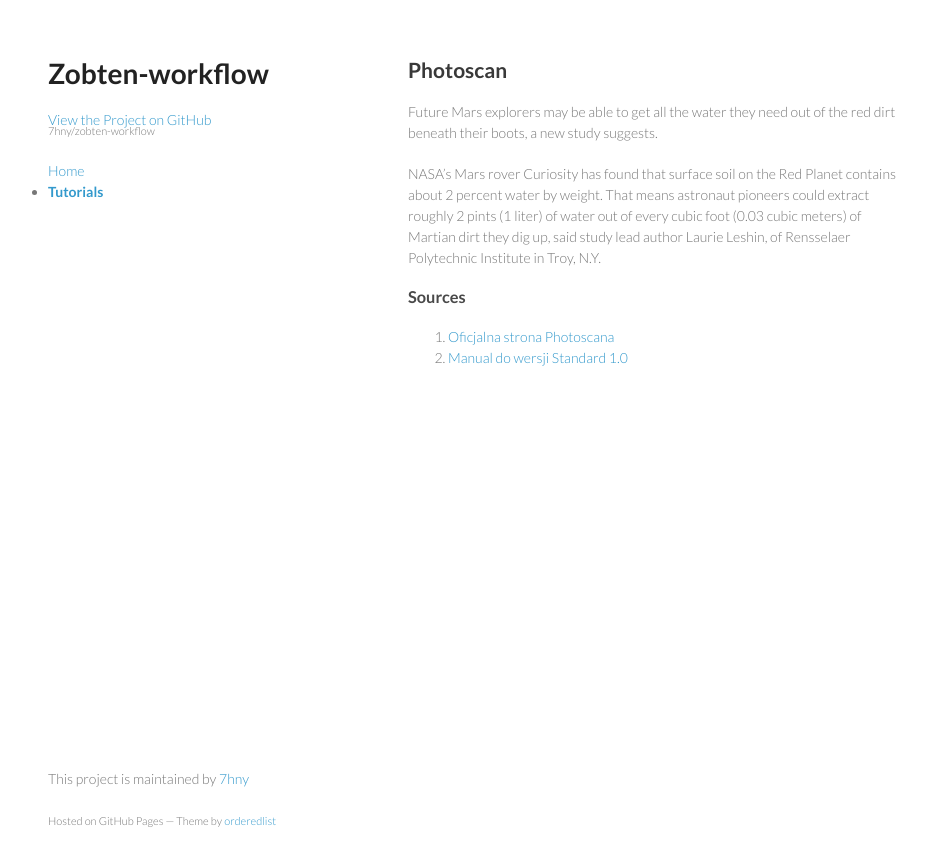
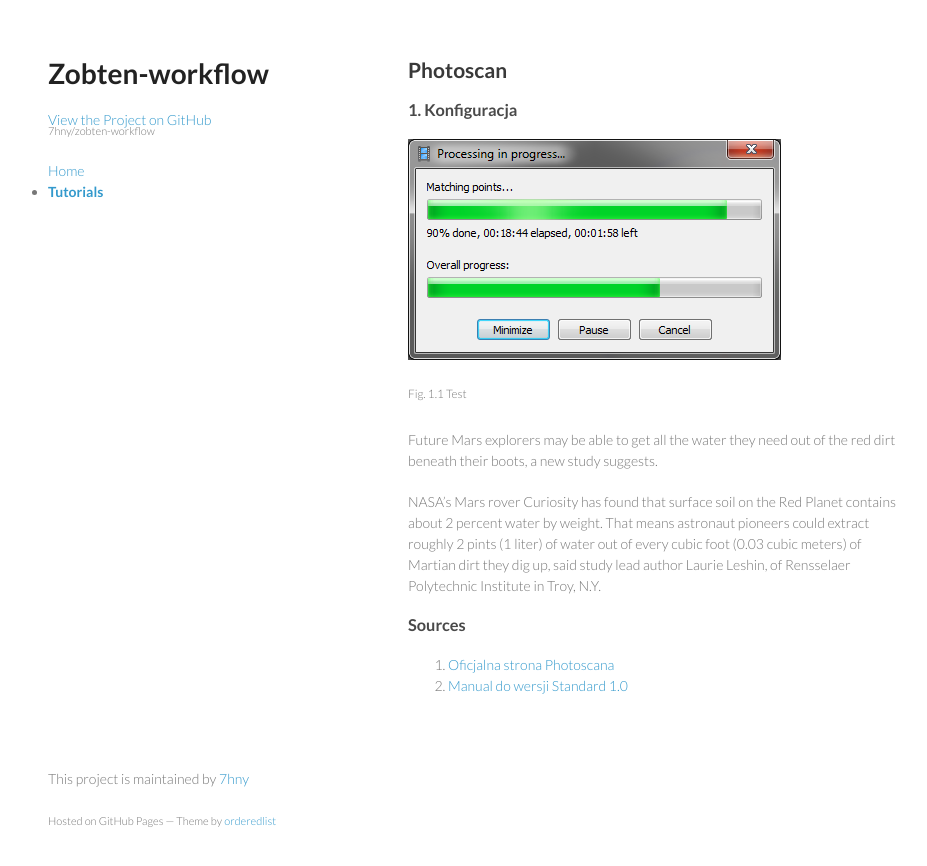
Before and after one commit to 7hny/zobten-workflow, a Jekyll site: the page built from _posts/tutorials/0000-12-30-photoscan.md, in a window 1280 px wide. Shown: the top 866 px of the page, without its empty margins (162-1089 px from the left). Built offline with Jekyll 4.4.1, drawn with Linux system fonts in a browser that asks for light colours; Markdown is read by kramdown in place of the engine named in the settings.

Commit message:
Update 0000-12-30-photoscan.md

```diff
--- a/_posts/tutorials/0000-12-30-photoscan.md
+++ b/_posts/tutorials/0000-12-30-photoscan.md
@@ -10,6 +10,12 @@ sources:
 category: tutorials
 ---
 
+### 1. Konfiguracja
+
+![alt text](http://7hny.github.io/zobten-workflow/img/tutorials/photoscan/test.png "Logo Title Text 1")
+
+<sup>Fig. 1.1 Test</sup>
+
 Future Mars explorers may be able to get all the water they need out of the red dirt beneath their boots, a new study suggests.
 
 NASA’s Mars rover Curiosity has found that surface soil on the Red Planet contains about 2 percent water by weight. That means astronaut pioneers could extract roughly 2 pints (1 liter) of water out of every cubic foot (0.03 cubic meters) of Martian dirt they dig up, said study lead author Laurie Leshin, of Rensselaer Polytechnic Institute in Troy, N.Y.
```
